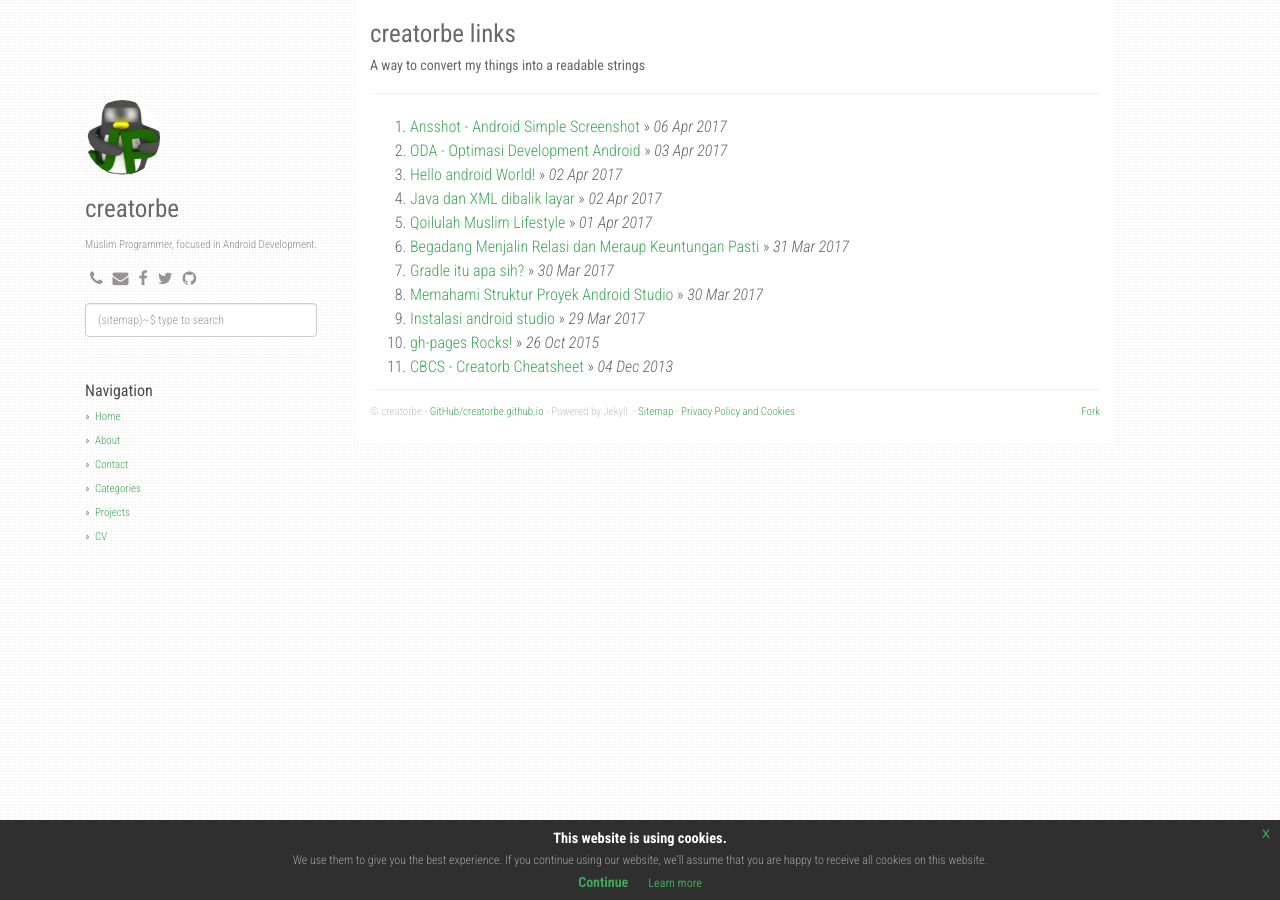
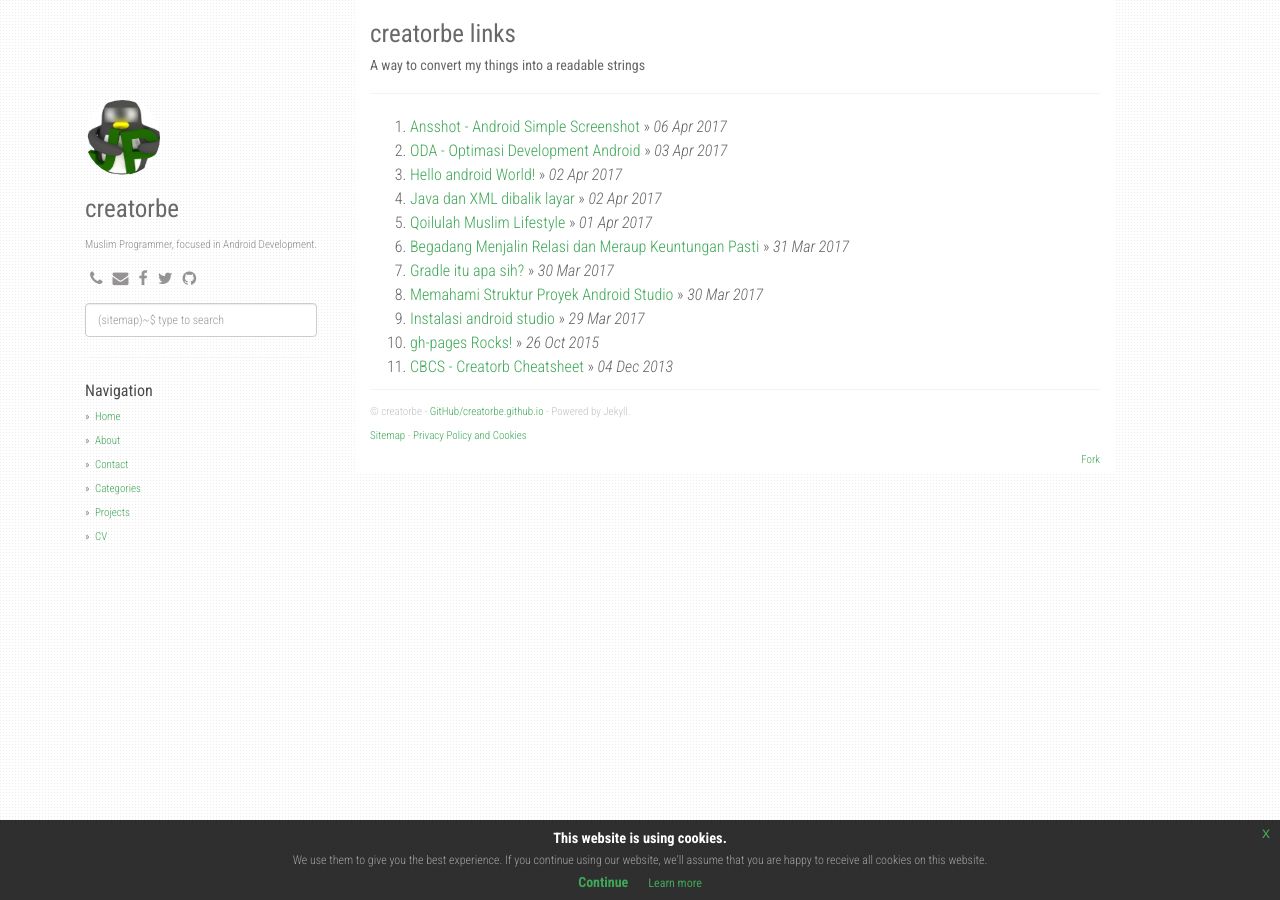
Before and after one commit to creatorbe/creatorbe.github.io, a Jekyll site: the page built from index.html, in a window 1280 px wide. Built offline with Jekyll 4.4.1, drawn with Linux system fonts in a browser that asks for light colours; nearby versions of some CDN libraries; the list of posts is cut into pages by our own code.

Commit message:
styling footer

```diff
--- a/_layouts/default.html
+++ b/_layouts/default.html
@@ -154,9 +154,11 @@ layout: compress
           &copy; {{ site.author }}
           {% if site.github %}
             - <a href="{{ site.github }}/creatorbe.github.io">{{ site.github }}/creatorbe.github.io</a> - Powered by Jekyll.
-            - <a href="https://creatorbe.github.io/sitemap.xml">Sitemap</a>
+          {% endif %}
+          <div style="float:center;">
+            <a href="https://creatorbe.github.io/sitemap.xml">Sitemap</a>
             - <a href="https://creatorbe.github.io/privacy/">Privacy Policy and Cookies</a>
-          {% endif %}
+          </div>
           <div class="btn-github" style="float:right;">
             <a class="github-button" href="https://github.com/creatorbe/creatorbe.github.io/fork" data-icon="octicon-repo-forked" aria-label="Fork creatorbe/creatorbe.github.io on GitHub">Fork</a>
           </div>
```
